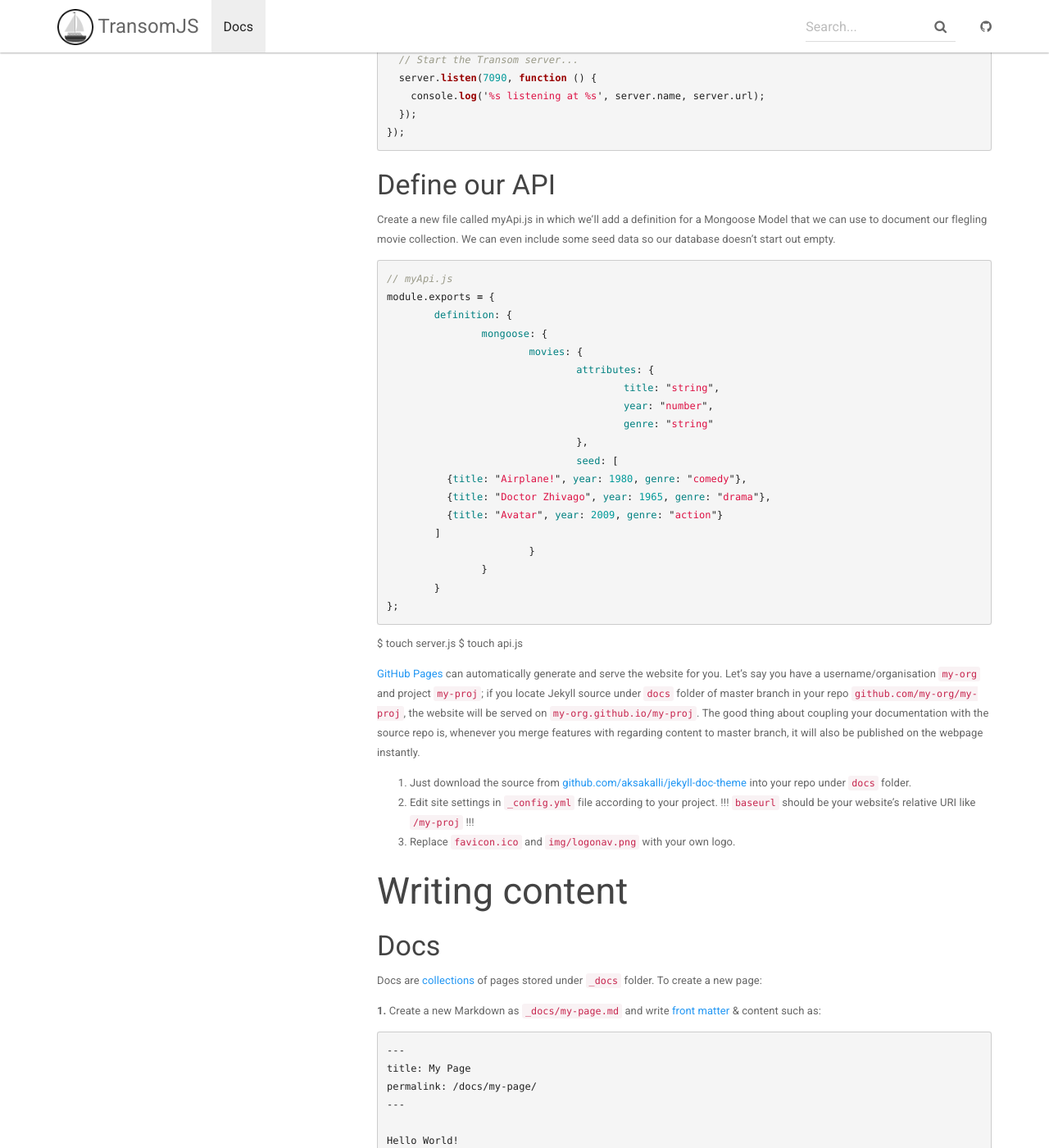
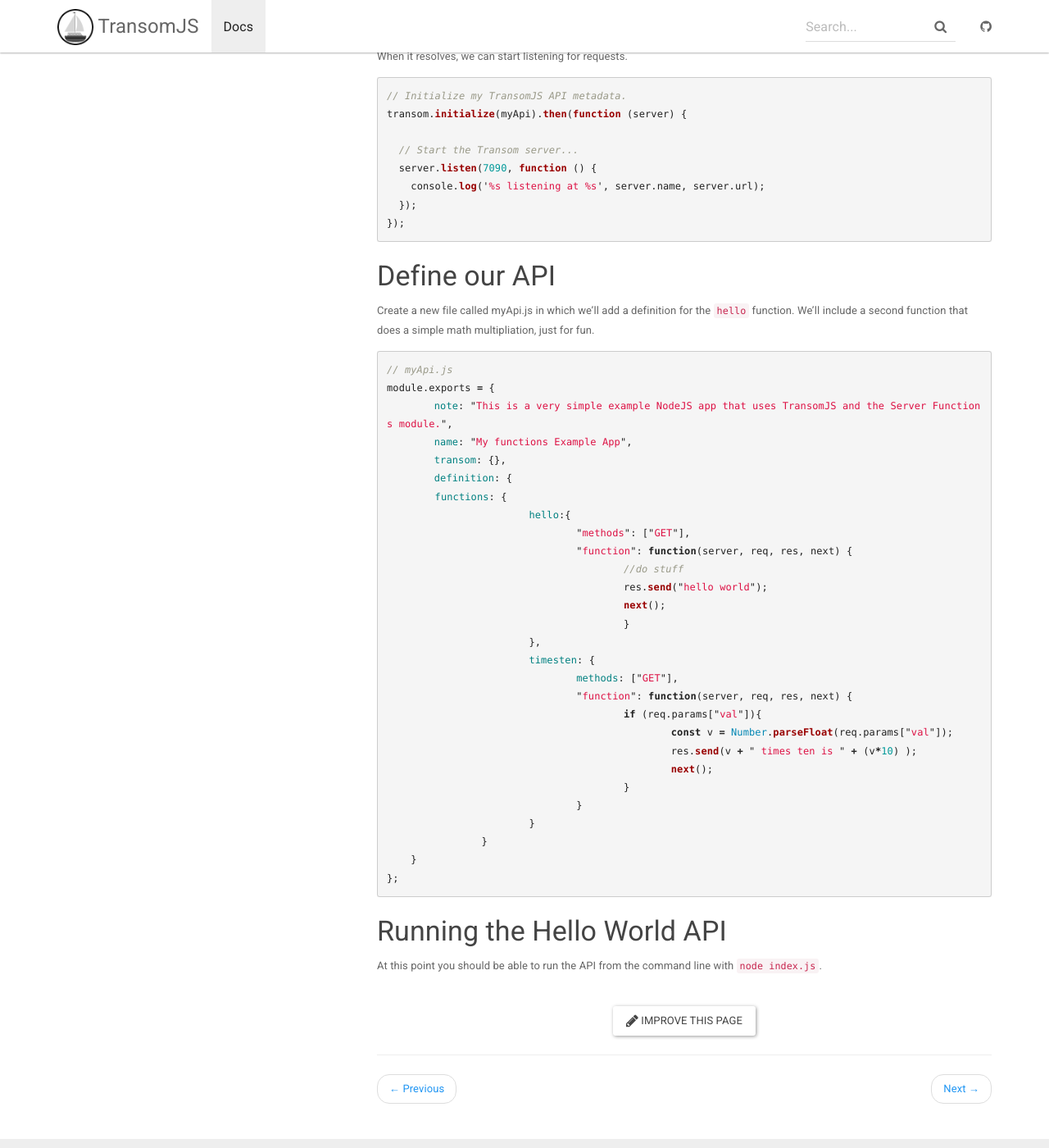
Before and after one commit to transomjs/transomjs.github.io, a Jekyll site: the page built from _docs/hello-world.md, in a window 1280 px wide and 1400 px high, scrolled down 1044 px. Shown: the whole window at 82% size. Built offline with Jekyll 4.4.1, drawn with Linux system fonts in a browser that asks for light colours; nearby versions of some CDN libraries; some of the changed text lies outside the part shown.

Commit message:
minor updates

````diff
--- a/_docs/hello-world.md
+++ b/_docs/hello-world.md
@@ -4,30 +4,29 @@ permalink: /docs/hello-world/
 redirect_from: /docs/hello-world.html
 ---
 
-## TransomJS without a MongoDB
+## TransomJS - Hello World using a server function
+The code in this article is  available in this [repo](https://github.com/binaryops-wiebo/transom-functions-simple-example)
 
 First be sure you have [Node.js](http://nodejs.org/) installed.
-You can get a full copy of the code in this article here.
-
 
 Let's create a new folder and run `npm init` to create a package.json for a new Node project. I'll use `-y` to choose the defaults.
 
 ```bash
 $ npm init -y
 ```
-Next, install Transom-Core and the Transom-Mongoose modules so we can create a REST API to use our MongoDB database.
+Next, install Transom-Core and the Transom-server-functions plugin so we can create a REST API using our own function implementation.
 
 ```bash
-$ npm install --save @transomjs/transom-core @transomjs/transom-mongoose
+$ npm install --save @transomjs/transom-core @transomjs/transom-server-functions
 ```
 
 ### Create our server
-We need to create a server.js file and require our dependencies.
+We need to create an index.js file and require our dependencies.
 ```javascript
 // server.js
 
 const Transom = require('@transomjs/transom-core');
-const transomMongoose = require('@transomjs/transom-mongoose');
+const transomMongoose = require('@transomjs/transom-server-functions');
 const myApi = require('./myApi');
 ```
 
@@ -35,10 +34,10 @@ Next, we need to instantiate Transom, register TransomMongoose with the Core.
 ```javascript
 const transom = new Transom();
 
-// Register my TransomJS Mongoose module.
-transom.configure(transomMongoose, {
-  mongodbUri: 'mongodb://localhost/example-app'
+// Register my TransomJS server functions plugin.
+transom.configure(transomServerFunctions, {
 });
+
 ```
 
 Now we can initialize the API definition. You'll notice that `transom.initialize()` is asynchronous and returns a Promise. When it resolves, we can start listening for requests.
@@ -55,74 +54,37 @@ transom.initialize(myApi).then(function (server) {
 ```
 
 ### Define our API
-Create a new file called myApi.js in which we'll add a definition for a Mongoose Model that we can use to document our flegling movie collection. We can even include some seed data so our database doesn't  start out empty.
+Create a new file called myApi.js in which we'll add a definition for the `hello` function. We'll include a second function that does a simple math multipliation, just for fun.
 ```javascript
 // myApi.js
 module.exports = {
+	note: "This is a very simple example NodeJS app that uses TransomJS and the Server Functions module.",
+	name: "My functions Example App",
+	transom: {},
 	definition: {
-		mongoose: {
-			movies: {
-				attributes: {
-					title: "string",
-					year: "number",
-					genre: "string"
-				},
-				seed: [
-          {title: "Airplane!", year: 1980, genre: "comedy"},
-          {title: "Doctor Zhivago", year: 1965, genre: "drama"},
-          {title: "Avatar", year: 2009, genre: "action"}
-        ]
+        functions: {
+			hello:{
+				"methods": ["GET"],
+				"function": function(server, req, res, next) {
+					//do stuff
+					res.send("hello world");
+					next();
+					}
+			},
+			timesten: {
+				methods: ["GET"],
+				"function": function(server, req, res, next) {
+					if (req.params["val"]){
+						const v = Number.parseFloat(req.params["val"]);
+						res.send(v + " times ten is " + (v*10) );
+						next();
+					}
+				}
 			}
 		}
-	}
+    }
 };
 ```
 
-$ touch server.js
-$ touch api.js
-
-
-
-
-[GitHub Pages](https://pages.github.com) can automatically generate and serve the website for you.
-Let's say you have a username/organisation `my-org` and project `my-proj`; if you locate Jekyll source under `docs` folder of master branch in your repo `github.com/my-org/my-proj`, the website will be served on `my-org.github.io/my-proj`.
-The good thing about coupling your documentation with the source repo is, whenever you merge features with regarding content to master branch, it will also be published on the webpage instantly.
-
-1. Just download the source from [github.com/aksakalli/jekyll-doc-theme](https://github.com/aksakalli/jekyll-doc-theme/master) into your repo under `docs` folder.
-2. Edit site settings in  `_config.yml` file according to your project. !!! `baseurl` should be your website's relative URI like `/my-proj` !!!
-3. Replace `favicon.ico` and `img/logonav.png` with your own logo.
-
-## Writing content
-
-### Docs
-
-Docs are [collections](https://jekyllrb.com/docs/collections/) of pages stored under `_docs` folder. To create a new page:
-
-**1.** Create a new Markdown as `_docs/my-page.md` and write [front matter](https://jekyllrb.com/docs/frontmatter/) & content such as:
-
-```
----
-title: My Page
-permalink: /docs/my-page/
----
-
-Hello World!
-```
-
-**2.** Add the pagename to `_data/docs.yml` file in order to list in docs navigation panel:
-
-```
-- title: My Group Title
-  docs:
-  - my-page
-```
-
-### Blog posts
-
-Add a new Markdown file such as `2017-05-09-my-post.md` and write the content similar to other post examples.
-
-### Pages
-
-The homepage is located under `index.html` file. You can change the content or design completely different welcome page for your taste. (You can use [bootstrap components](http://getbootstrap.com/components/))
-
-In order to add a new page, create a new `.html` or `.md` (markdown) file under root directory and link it in `_includes/topnav.html`.
+### Running the Hello World API
+At this point you should be able to run the API from the command line with `node index.js`.
````
